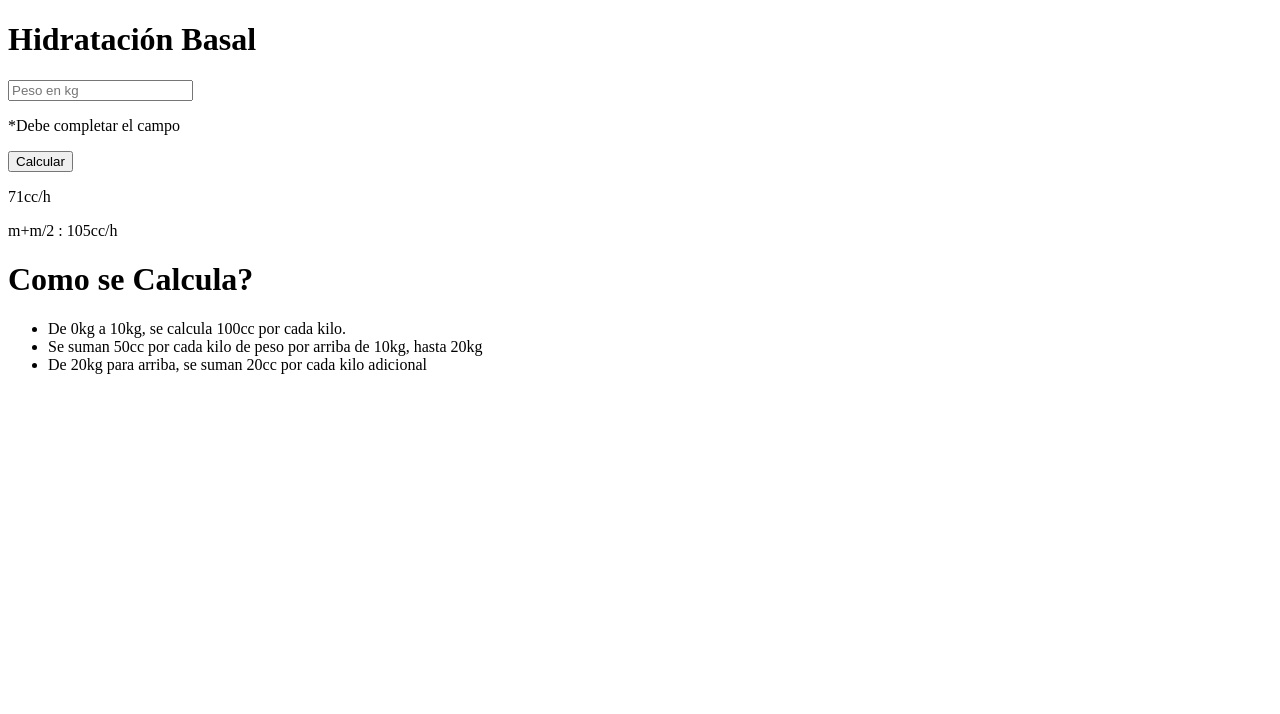
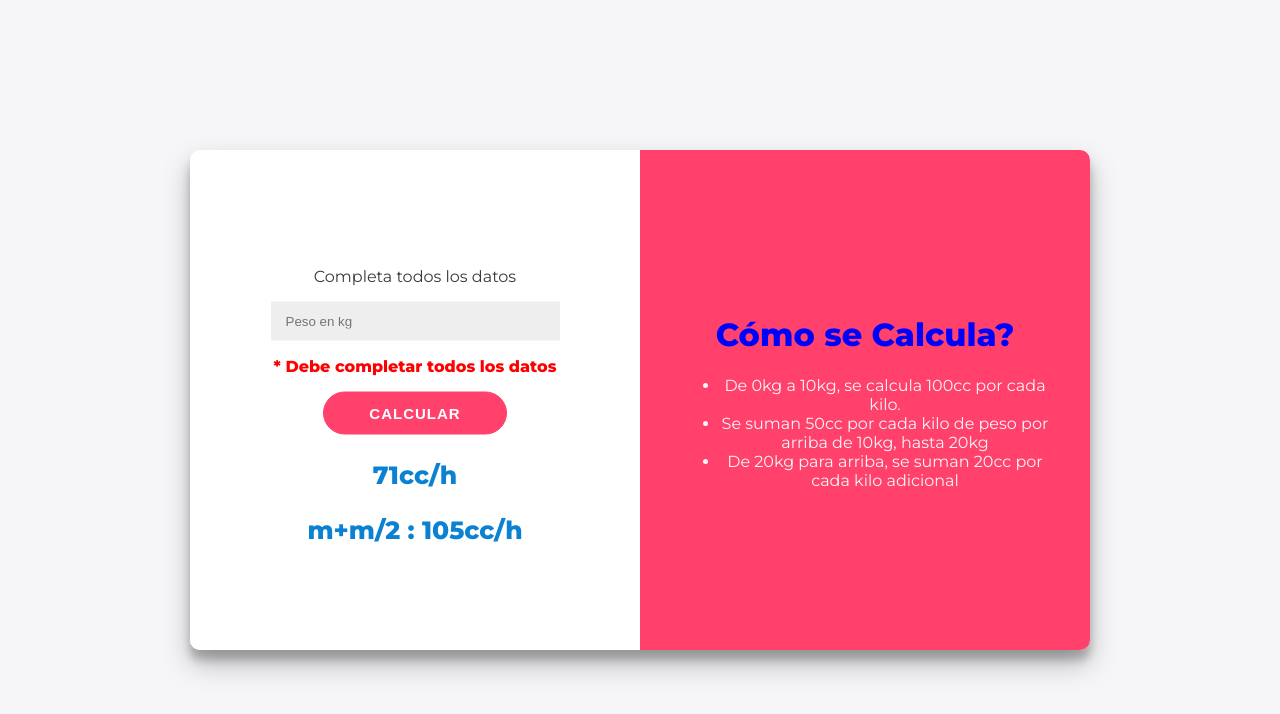
Before and after one commit to SearPy/Calculadora-Hidratacion-Baasal, a plain HTML site: page index.html in a window 1280 px wide. Drawn offline with Linux system fonts and the light colour scheme.

Commit message:
Creacion de estilos CSS

```diff
--- a/index.html
+++ b/index.html
@@ -2,25 +2,30 @@
 <html>
 	<head>
         <title>Calculadora de hidratación</title>
+        <link rel="stylesheet" href="./style.css" />
     </head>
 	<body>
-        <div>
-            <div>
-                <h1>Hidratación Basal</h1>
-                <input type="number" placeholder="Peso en kg" />
-                <p>*Debe completar el campo</p>
-                <button>Calcular</button>
-                <p>71cc/h</p>
-                <p>m+m/2 : 105cc/h</p>
+        <div id="contenedor">
+            <div id="calculadora">
+                <div class="contenido">
+                    <p class="item">Completa todos los datos</p>
+                    <input class="item" id="peso" type="number" placeholder="Peso en kg" />
+                    <p class="item" id="error">* Debe completar todos los datos</p>
+                    <button class="item" id="calcular">Calcular</button>
+                    <p class="item resultado" id="flu">71cc/h</p>
+                    <p class="item resultado" id="man">m+m/2 : 105cc/h</p>
+                </div>
             </div>
 
-            <div>
-                <h1>Como se Calcula?</h1>
-                <ul>
-                    <li>De 0kg a 10kg, se calcula 100cc por cada kilo.</li>
-                    <li>Se suman 50cc por cada kilo de peso por arriba de 10kg, hasta 20kg</li>
-                    <li>De 20kg para arriba, se suman 20cc por cada kilo adicional</li>
-                </ul>
+            <div id="detalle">
+                <div class="contenido">
+                    <h1>Cómo se Calcula?</h1>
+                    <ul>
+                        <li>De 0kg a 10kg, se calcula 100cc por cada kilo.</li>
+                        <li>Se suman 50cc por cada kilo de peso por arriba de 10kg, hasta 20kg</li>
+                        <li>De 20kg para arriba, se suman 20cc por cada kilo adicional</li>
+                    </ul>
+                </div>
             </div>
         </div>
     </body>
--- /dev/null
+++ b/style.css
@@ -0,0 +1,84 @@
+@import url('https://fonts.googleapis.com/css?family=Montserrat:400,800');
+
+
+h1 {
+    color: blue;
+}
+
+body{
+    background: #f6f5f7;
+    font-family: 'Montserrat', sans-serif;
+    color: #3E363F;
+}
+
+#contenedor{
+    width: 900px;
+    height: 500px;
+    text-align: center;
+    position: absolute;
+    inset: 0;
+    margin: auto;
+    border-radius: 10px;
+    overflow: hidden;
+    box-shadow: 0 14px 28px rgba(0,0,0,0.25),
+      0 10px 10px rgba(0,0,0,0.22);
+  }
+
+#calculadora{
+    background: white;
+    width: 50%;
+    height: 100%;
+    float: left;
+}
+
+#detalle{
+    background: #FF416C;
+    width: 50%;
+    height: 100%;
+    float: left;
+    color: #f6f5f7;
+}
+
+.contenido{
+    position: relative;
+    top: 50%;
+    transform: translateY(-50%);
+    overflow: hidden;
+    padding: 40px;
+}
+
+input {
+	width: 70%;
+    padding: 12px 15px;
+    border: none;
+    background-color: #eee;
+}
+
+button {
+  font-size: 15px;
+	font-weight: bold;
+	padding: 12px 45px;
+	border-radius: 30px;
+	background-color: #FF416C;
+	border: 1px solid #FF416C;
+	color: #FFFFFF;
+	text-transform: uppercase;
+	letter-spacing: 1px;
+	transition: transform 20ms ease-in;
+}
+
+button:active {
+	transform: scale(0.95);
+}
+
+#error{
+    color: red;
+    font-weight: bold;
+}
+
+.resultado{
+    color: #0A81D1;
+    font-weight: bold;
+    font-size: 25px;
+    margin-bottom: 5px;
+}
```
